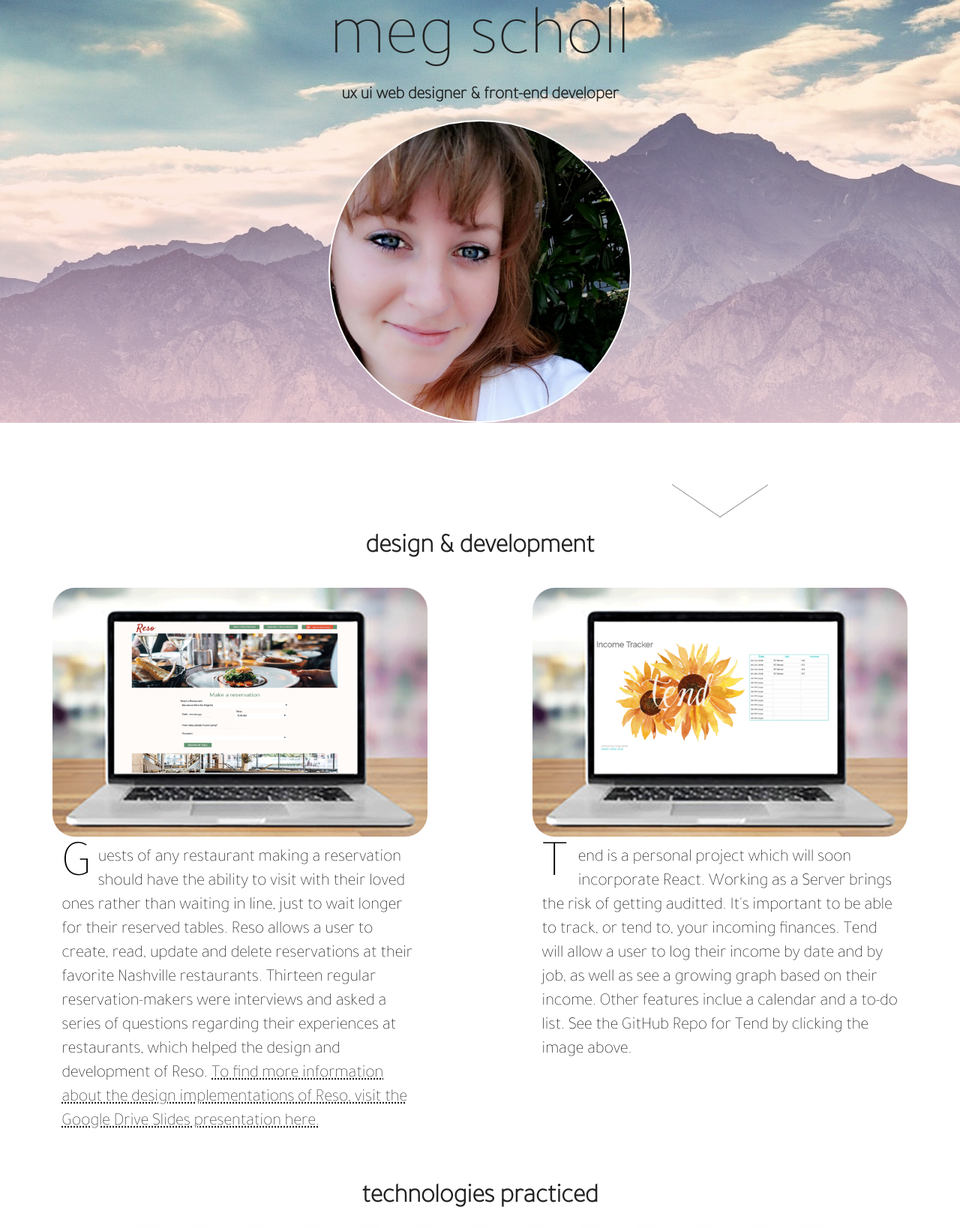
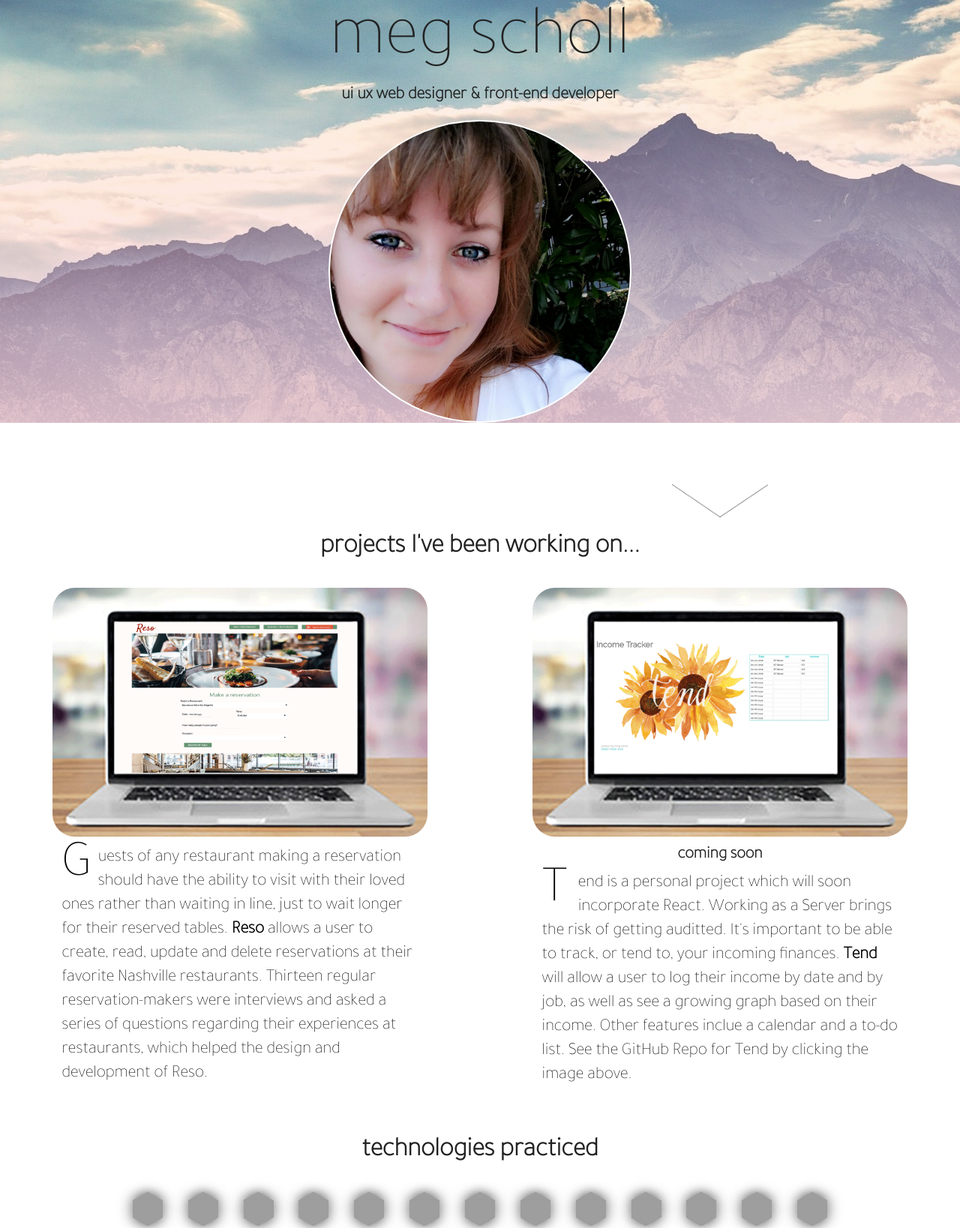
Before and after one commit to megscholl/old_portfolio, a React app: page / in a window 1280 px wide. Shown: the top 1638 px of the page at 75% size. Built offline with nearby package versions, Linux system fonts and the light colour scheme; grey boxes are pictures that could not be loaded.

Commit message:
made small changes throughout during meeting with brenda and susan

```diff
--- a/src/components/DevDesign.css
+++ b/src/components/DevDesign.css
@@ -82,11 +82,6 @@ h5 {
     text-align: right;
     font-size: 23px;
 }
-/*
-.about-me-border {
-    border: thin solid #222;
-    padding: 2rem;
-} */
 
 .flexbox-container {
     display: flex;
@@ -136,3 +131,10 @@ h5 {
     color: #FBD2D7;
     font-weight: bolder;
 }
+
+
+.coming-soon {
+    padding-top: .5rem;
+    color: #222;
+    font-size: 22px;
+}
--- a/src/components/DevDesign.js
+++ b/src/components/DevDesign.js
@@ -6,7 +6,7 @@ class DevDesign extends Component {
     render() {
         return(
           <div id="designdev" className="top-margin">
-            <h5 className="header-center" id="designdev">design & development</h5>
+            <h5 className="header-center" id="designdev">projects I've been working on...</h5>
             <center className="flexbox-container">
               <Reso />
               <Tend />
--- a/src/components/Footer.js
+++ b/src/components/Footer.js
@@ -11,8 +11,8 @@ class Footer extends Component {
                 <footer className="footer">
                 <center><span>this site is built with react</span></center>
                     <center className="footer-text footer-flex-container">
-                        <a href="https://www.linkedin.com/in/megscholl" target="_blank" rel="noopener noreferrer" alt="meg scholl's linked in profile" title="meg scholl's linked in profile"><img src={LinkedIn} alt="linked in icon" className="footer-icons"/></a>
-                        <a href="https://www.linkedin.com/in/meg-scholl" target="_blank" rel="noopener noreferrer" alt="meg scholl's linked in profile" title="meg scholl's linked in profile"><img src={Github} alt="github icon" className="footer-icons"/></a>
+                        <a href="https://www.linkedin.com/in/meg-scholl" target="_blank" rel="noopener noreferrer" alt="meg scholl's linked in profile" title="meg scholl's linked in profile"><img src={LinkedIn} alt="linked in icon" className="footer-icons"/></a>
+                        <a href="https://www.github.com/megscholl" target="_blank" rel="noopener noreferrer" alt="meg scholl's github profile" title="meg scholl's github profile"><img src={Github} alt="github icon" className="footer-icons"/></a>
                         <a href="mailto:meghan.e.scholl@gmail.com" target="_blank" rel="noopener noreferrer" alt="send meg scholl an email" title="send meg scholl an email"><img src={Email} alt="email icon" className="footer-icons"/></a>
                     </center>
                 </footer>
--- a/src/components/Inspirations.js
+++ b/src/components/Inspirations.js
@@ -53,7 +53,7 @@ class Inspirations extends Component {
     render() {
         return(
             <div>
-                <h5 className="header-center-less" id="inspirations">inspirations</h5>
+                <h5 className="header-center-less" id="inspirations">my creative inspirations</h5>
                 <div className="inspirations-inline">
 
                     <div onClick={ this.NavClick } className="hexagon hex-pinterest" alt="pinterest" title="pinterest" >
--- a/src/components/Reso.js
+++ b/src/components/Reso.js
@@ -8,7 +8,7 @@ class Reso extends Component {
             <div className="project-width">
                 <a href="https://github.com/megscholl/capstone" alt="Reso, Meg Scholl NSS C24 Midway Capstone" title="Reso, Meg Scholl NSS C24 Midway Capstone" target="_blank" rel="noopener noreferrer"><img src={ResoImg} alt="screen shot of Reso by Meg Scholl" className="image-examples zoom"/></a>
 
-                <p className="wrap-text"><span className="drop-cap">G</span>uests of any restaurant making a reservation should have the ability to visit with their loved ones rather than waiting in line, just to wait longer for their reserved tables. Reso allows a user to create, read, update and delete reservations at their favorite Nashville restaurants. Thirteen regular reservation-makers were interviews and asked a series of questions regarding their experiences at restaurants, which helped the design and development of Reso. <a href="https://docs.google.com/presentation/d/e/2PACX-1vTuWjN4sky9Xgdl1esGTv25hqZiYW_ohVE9tM5KnYOC6uT746KrUzKmv0yCXOW9D_QmG6WFH7iqvoB-/pub?start=true&loop=false&delayms=3000" target="_blank" alt="Reso Google Drive Slides Presentation" title="Reso Google Drive Slides Presentation"  rel="noopener noreferrer" className="project-links">To find more information about the design implementations of Reso, visit the Google Drive Slides presentation here.</a> </p>
+                <p className="wrap-text"><span className="drop-cap">G</span>uests of any restaurant making a reservation should have the ability to visit with their loved ones rather than waiting in line, just to wait longer for their reserved tables. <strong>Reso</strong> allows a user to create, read, update and delete reservations at their favorite Nashville restaurants. Thirteen regular reservation-makers were interviews and asked a series of questions regarding their experiences at restaurants, which helped the design and development of Reso.</p>
             </div>
         )
     }
--- a/src/components/Tend.js
+++ b/src/components/Tend.js
@@ -8,7 +8,8 @@ class Tend extends Component {
             <div className="project-width">
                 <a href="https://github.com/megscholl/budget-tracker" alt="Tend Budget Tracker" title="Tend Budget Tracker" target="_blank" rel="noopener noreferrer"><img src={TendImg} alt="screen shot of Tend by Meg Scholl" className="image-examples zoom tend-image"/></a>
 
-                <p className="wrap-text"><span className="drop-cap">T</span>end is a personal project which will soon incorporate React. Working as a Server brings the risk of getting auditted. It's important to be able to track, or tend to, your incoming finances. Tend will allow a user to log their income by date and by job, as well as see a growing graph based on their income. Other features inclue a calendar and a to-do list. See the GitHub Repo for Tend by clicking the image above. </p>
+
+                <h5 className="coming-soon">coming soon</h5><p className="wrap-text"><span className="drop-cap">T</span>end is a personal project which will soon incorporate React. Working as a Server brings the risk of getting auditted. It's important to be able to track, or tend to, your incoming finances. <strong>Tend</strong> will allow a user to log their income by date and by job, as well as see a growing graph based on their income. Other features inclue a calendar and a to-do list. See the GitHub Repo for Tend by clicking the image above. </p>
             </div>
         )
     }
--- a/src/components/Title.js
+++ b/src/components/Title.js
@@ -5,7 +5,7 @@ class Title extends Component{
     render() {
         return (
             <div>
-                <h1 className="title">ux ui web designer & front-end developer</h1>
+                <h1 className="title">ui ux web designer & front-end developer</h1>
             </div>
         );
     }
```
